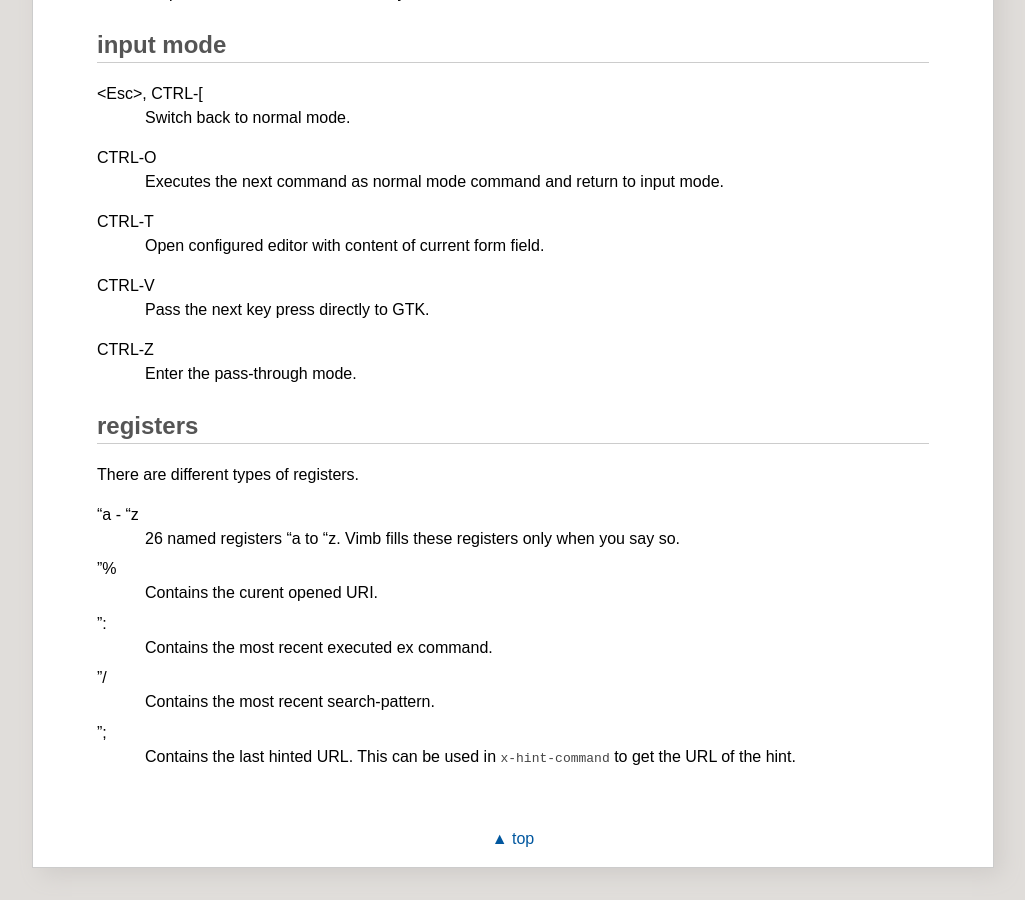
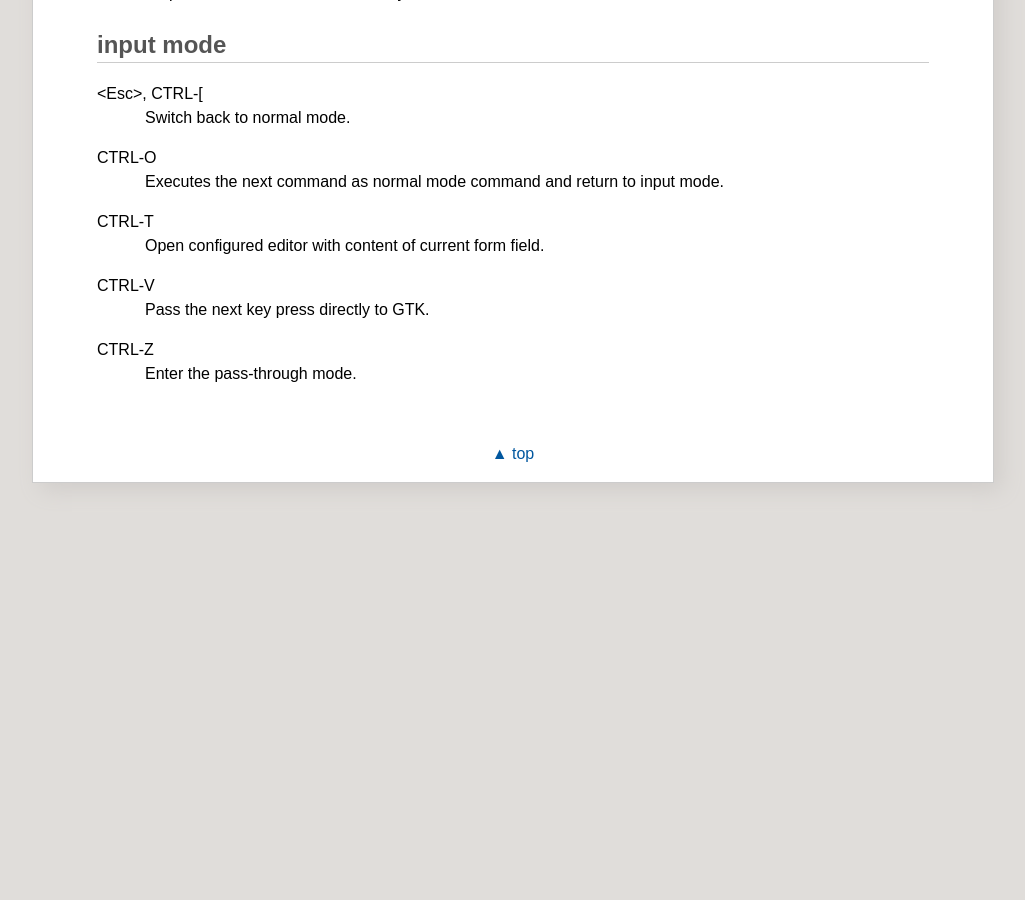
Before and after one commit to fanglingsu/vimb, a Jekyll site: the page built from keybindings.md, in a window 1280 px wide and 900 px high, scrolled down 6572 px. Shown: the whole window, without its empty margins (127-1152 px from the left). Built offline with Jekyll 4.4.1, drawn with Linux system fonts in a browser that asks for light colours; after the commit the page ends 7087 px from its top, so only the background shows below that.

Commit message:
Removed duplicate register section.

```diff
--- a/keybindings.md
+++ b/keybindings.md
@@ -409,25 +409,3 @@ CTRL-V
 CTRL-Z
 : Enter the pass-through mode.
 {:#i_CTRL-Z}
-
-## registers
-{:#registers}
-
-There are different types of registers.
-
-"a - "z
-: 26 named registers "a to "z. Vimb fills these registers only when you say
-  so.
-
-"%
-: Contains the curent opened URI.
-
-":
-: Contains the most recent executed ex command.
-
-"/
-: Contains the most recent search-pattern.
-
-";
-: Contains the last hinted URL. This can be used in `x-hint-command` to get
-  the URL of the hint.
```
Also changed, not shown: index.md (+1 -2 lines).
